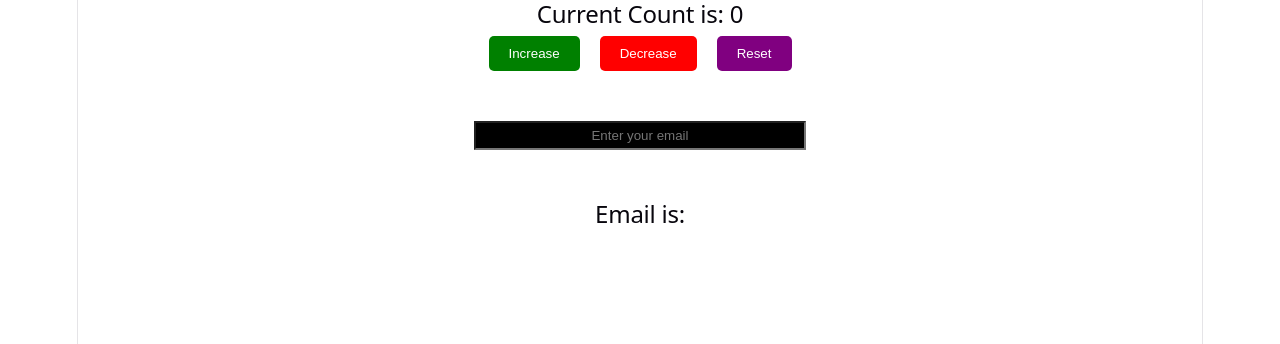
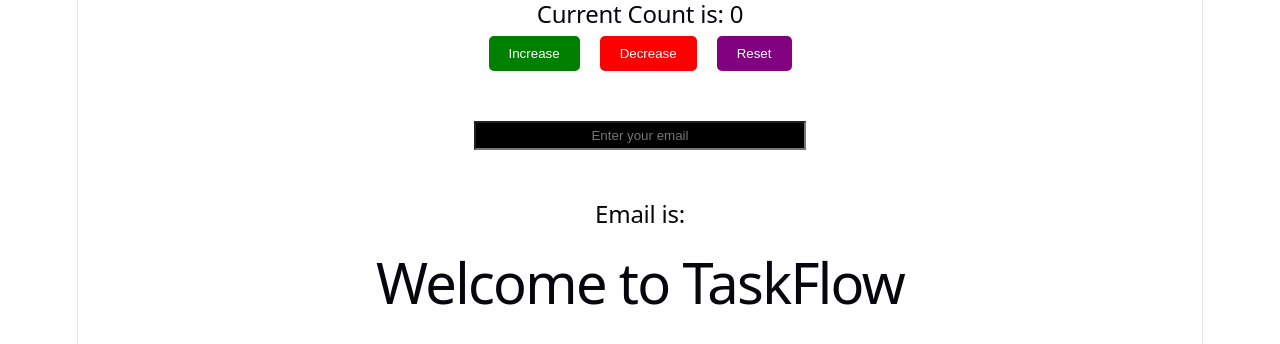
Before and after one commit to itsharshitk/mern-frontend, a React (Vite) app: page / in a window 1280 px wide. Shown: the top 344 px of the page. Built offline with nearby package versions, Linux system fonts and the light colour scheme.

Commit message:
added useEffect

```diff
--- /dev/null
+++ b/src/components/UseEffect.jsx
@@ -0,0 +1,11 @@
+import { useEffect } from "react";
+
+function Title(){
+    useEffect(() => {
+        document.title = "TaskFlow"
+    }, []);
+
+    return <h1>Welcome to TaskFlow</h1>
+}
+
+export default Title;
--- a/src/main.jsx
+++ b/src/main.jsx
@@ -3,10 +3,12 @@
 import './index.css'
 import App from './App.jsx'
 import Login from './components/LoginForm.jsx'
+import UseEffect from './components/UseEffect.jsx'
 
 createRoot(document.getElementById('root')).render(
   <StrictMode>
     <App />
     <Login />
+    <UseEffect />
   </StrictMode>,
 )
```
